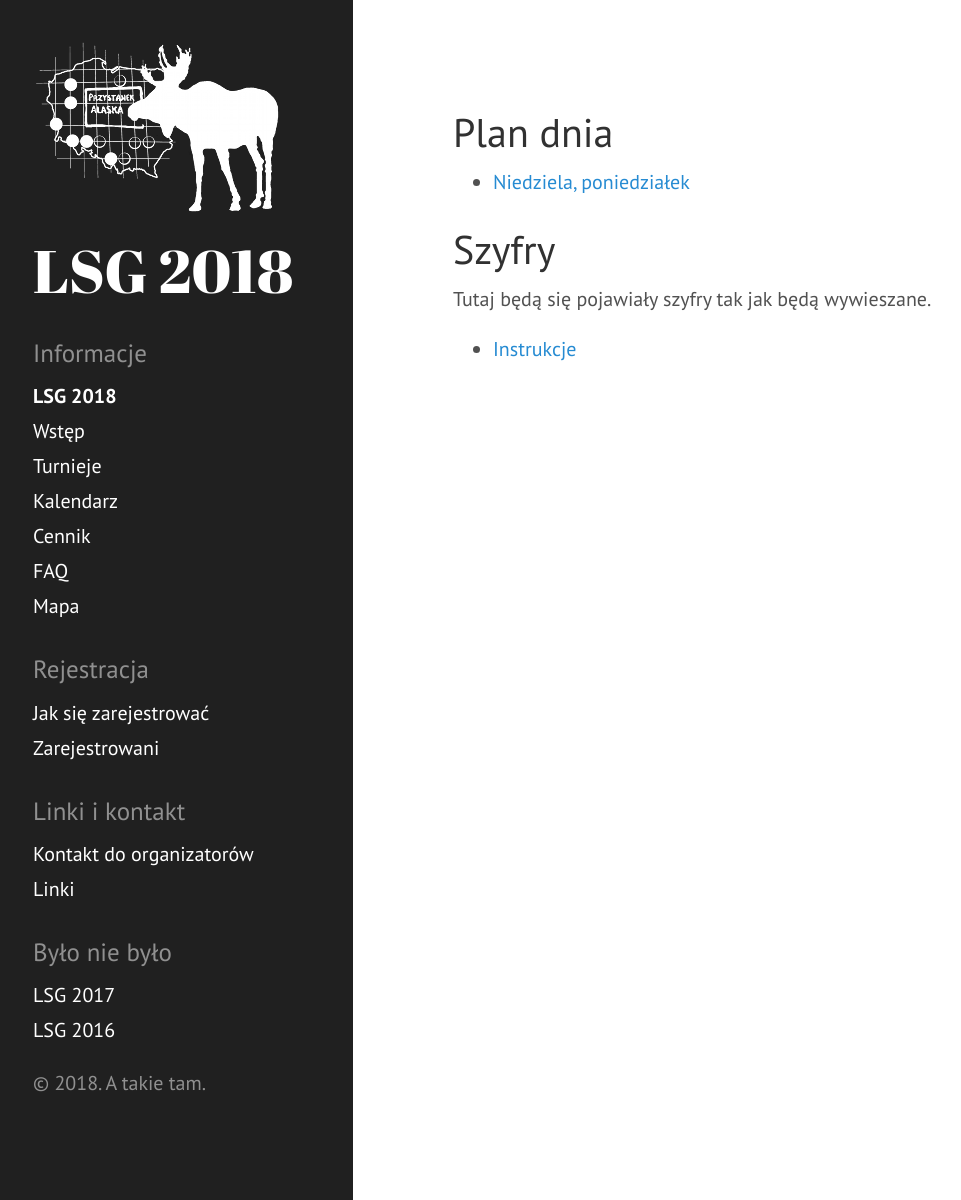
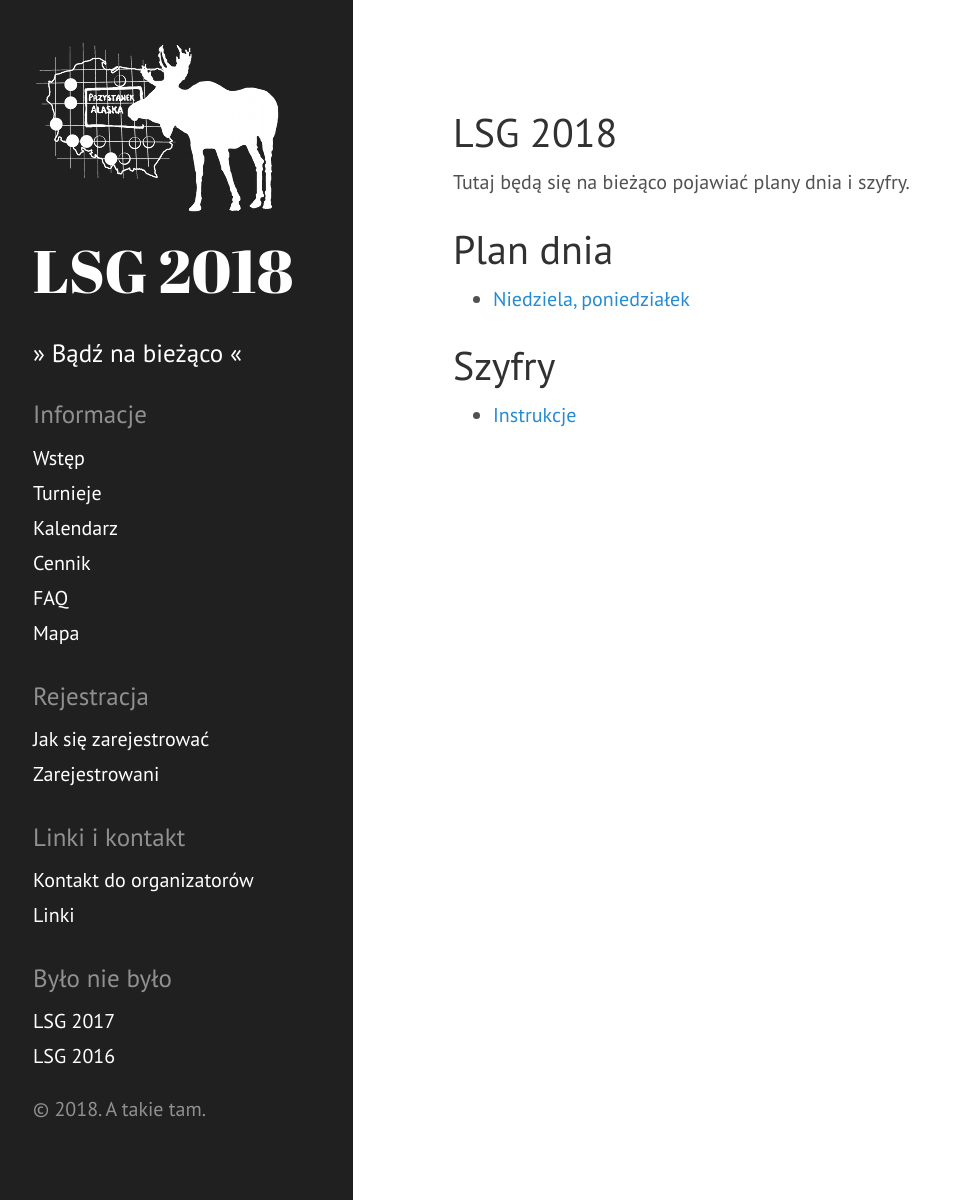
Before and after one commit to tasuki/lsg, a Jekyll site: the page built from 2018.md, in a window 1280 px wide. Shown: the whole page, without its empty margins (7-968 px from the left). Built offline with Jekyll 4.4.1, drawn with Linux system fonts in a browser that asks for light colours.

Commit message:
Up-to-date

```diff
--- a/2018.md
+++ b/2018.md
@@ -2,6 +2,10 @@
 layout: page
 title: LSG 2018
 ---
+
+# LSG 2018
+
+Tutaj będą się na bieżąco pojawiać plany dnia i szyfry.
 
 # Plan dnia
 
@@ -9,6 +13,4 @@ title: LSG 2018
 
 # Szyfry
 
-Tutaj będą się pojawiały szyfry tak jak będą wywieszane.
-
 - [Instrukcje](/public/2018/szyfry-0-intro.pdf)
--- a/_includes/sidebar.html
+++ b/_includes/sidebar.html
@@ -2,16 +2,12 @@
   <div class="container">
     <div class="sidebar-about">
       <img src="/public/lsg_logo.png">
-      <h1>
-        <a href="/">
-          {{ site.title }}
-        </a>
-      </h1>
+      <h1>{{ site.title }}</h1>
     </div>
 
     <nav class="sidebar-nav">
+      <h3><a href="/2018">&raquo; Bądź na bieżąco &laquo;</a></h3>
       <h3>Informacje</h3>
-      <a class="sidebar-nav-item" href="/2018"><strong>LSG 2018</strong></a>
       <a class="sidebar-nav-item" href="/">Wstęp</a>
       <a class="sidebar-nav-item" href="/turnieje">Turnieje</a>
       <a class="sidebar-nav-item" href="/kalendarz">Kalendarz</a>
```
